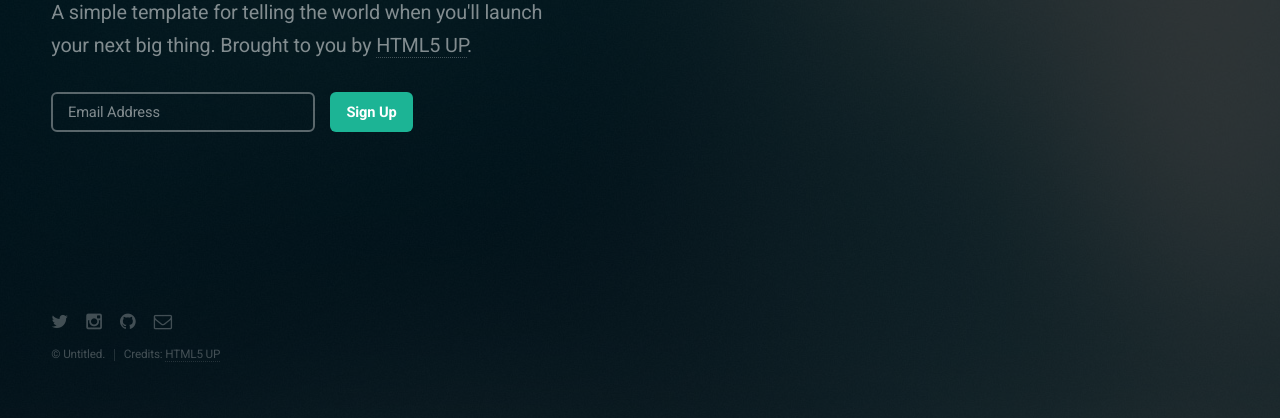
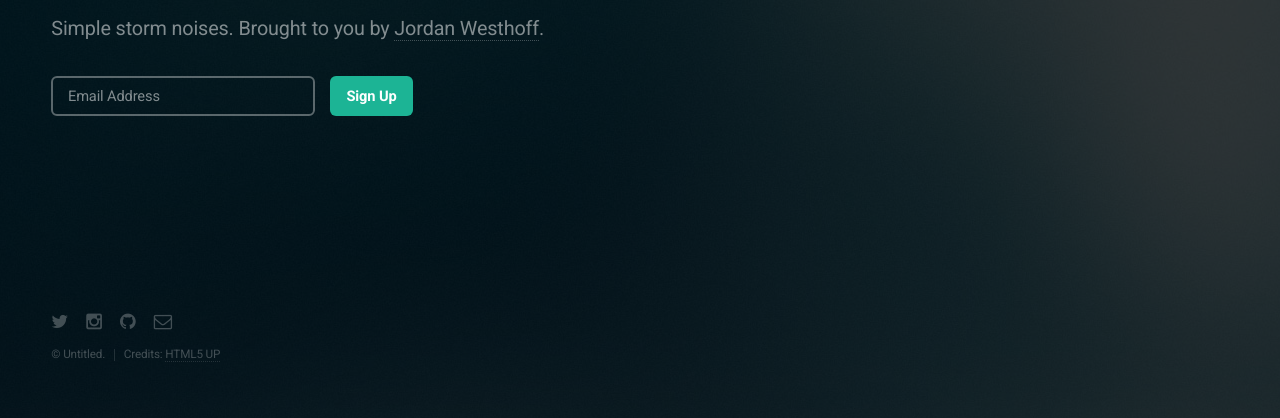
Before and after one commit to jordanwesthoff/rumblr, a plain HTML site: page index.html in a window 1280 px wide. Shown: the part 382-800 px from the top of the page. Drawn offline with Linux system fonts and the light colour scheme.

Commit message:
Update index.html

```diff
--- a/index.html
+++ b/index.html
@@ -1,12 +1,10 @@
 <!DOCTYPE HTML>
 <!--
-	Eventually by HTML5 UP
-	html5up.net | @n33co
-	Free for personal and commercial use under the CCA 3.0 license (html5up.net/license)
+
 -->
 <html>
 	<head>
-		<title>Eventually by HTML5 UP</title>
+		<title>Rumblr</title>
 		<meta charset="utf-8" />
 		<meta name="viewport" content="width=device-width, initial-scale=1, user-scalable=no" />
 		<!--[if lte IE 8]><script src="assets/js/ie/html5shiv.js"></script><![endif]-->
@@ -19,8 +17,7 @@
 		<!-- Header -->
 			<header id="header">
 				<h1>Eventually</h1>
-				<p>A simple template for telling the world when you'll launch<br />
-				your next big thing. Brought to you by <a href="http://html5up.net">HTML5 UP</a>.</p>
+				<p>Simple storm noises. Brought to you by <a href="http://jordanwesthoff.me">Jordan Westhoff</a>.</p>
 			</header>
 
 		<!-- Signup Form -->
```
